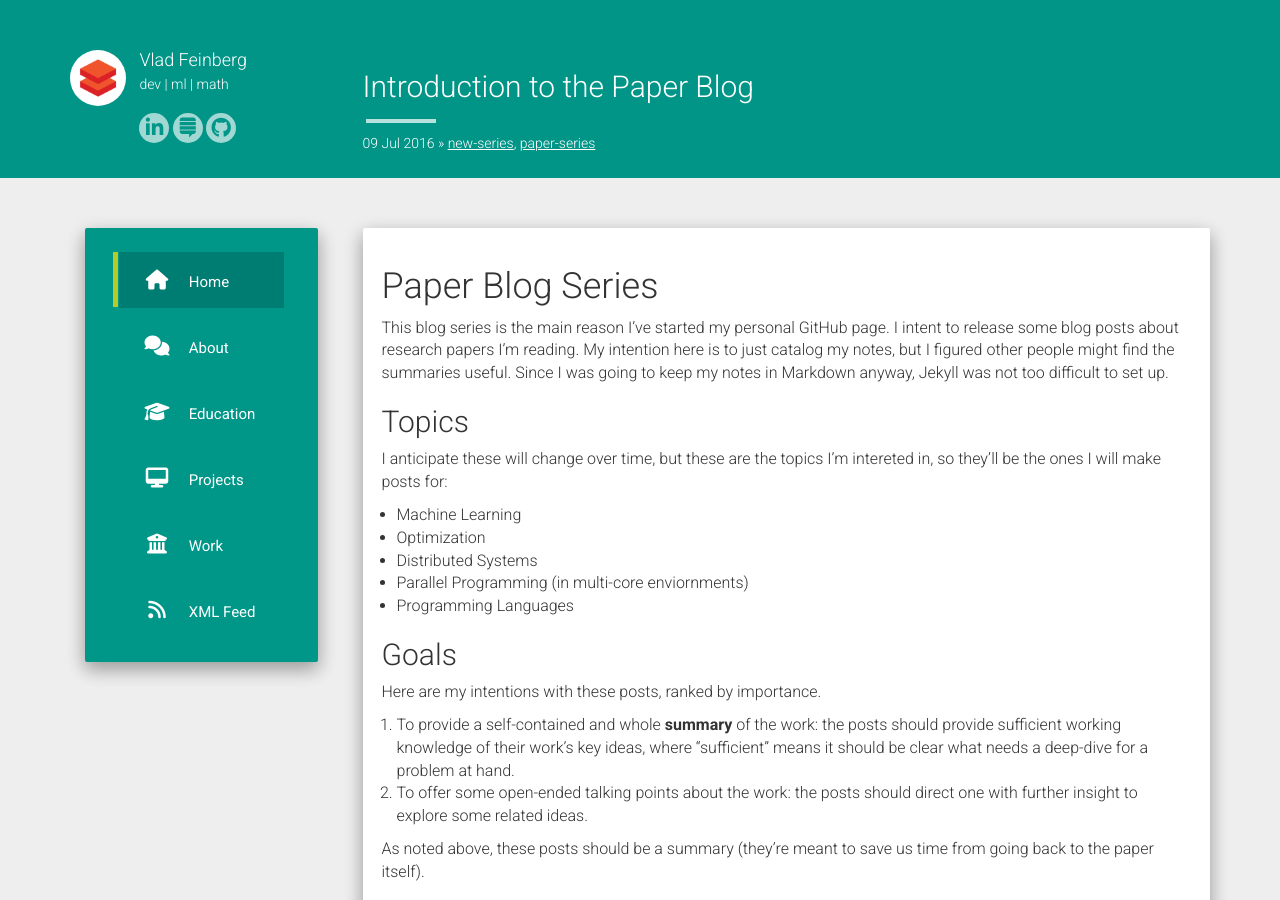
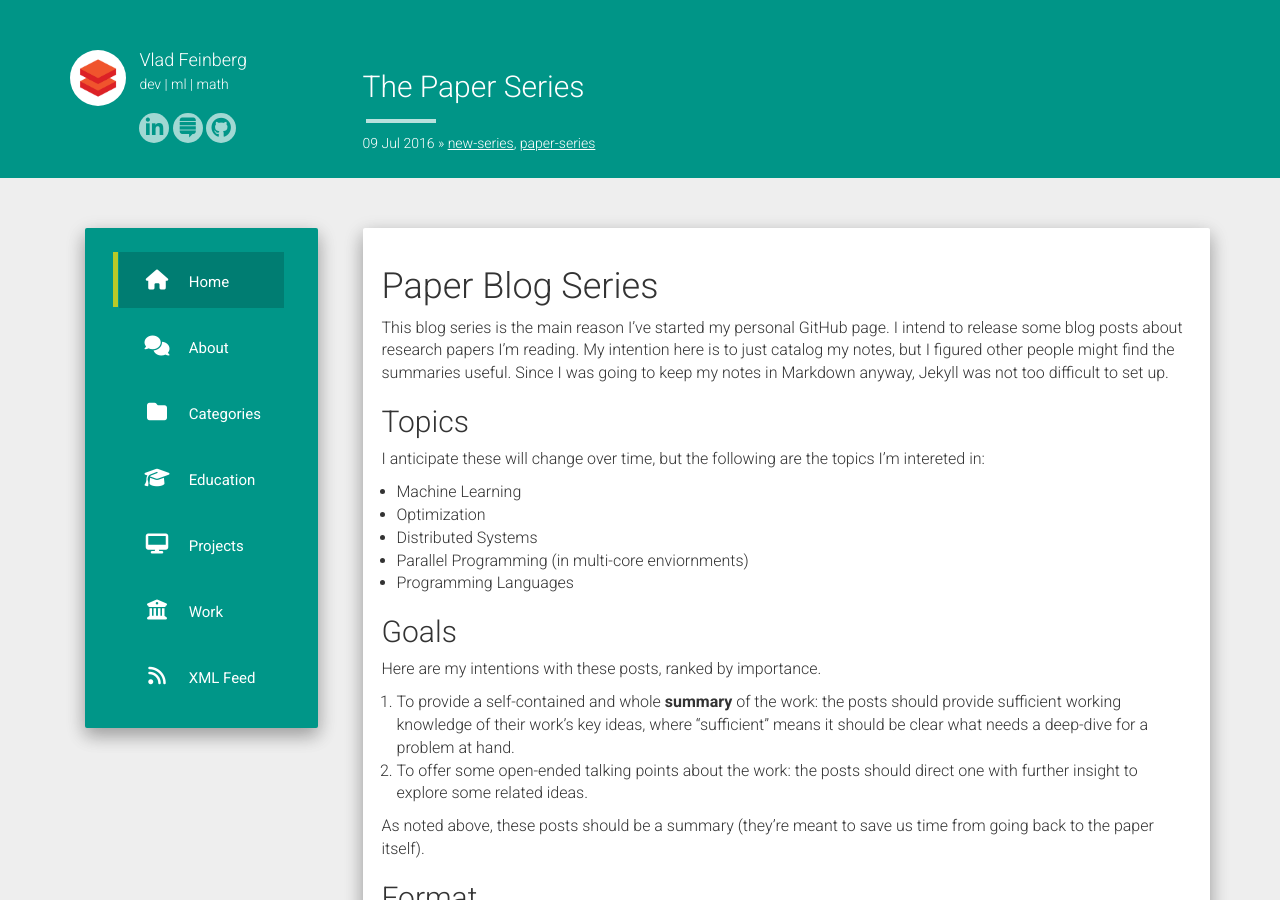
Before and after one commit to vlad17/vlad17.github.io, a Jekyll site: the page built from _posts/2016-07-09-introduction-to-the-paper-blog.md, in a window 1280 px wide and 900 px high. Built offline with Jekyll 4.4.1, drawn with Linux system fonts in a browser that asks for light colours; nearby versions of some CDN libraries; formulas are drawn with MathJax 3; comment, search, counter and statistics services are not loaded.

Commit message:
Added category tab

```diff
--- a/_config.yml
+++ b/_config.yml
@@ -12,6 +12,9 @@ urls:
     - text: About
       url: /about
       icon: fa-comments
+    - text: Categories
+      url: /categories
+      icon: fa-folder
     - text: Education
       url: /education
       icon: fa-graduation-cap
--- a/_posts/2016-07-09-introduction-to-the-paper-blog.md
+++ b/_posts/2016-07-09-introduction-to-the-paper-blog.md
@@ -1,17 +1,17 @@
 ---
 layout: post
-title:  "Introduction to the Paper Blog"
+title:  "The Paper Series"
 date:   2016-07-09
 categories: new-series paper-series
 ---
 
 # Paper Blog Series
 
-This blog series is the main reason I've started my personal GitHub page. I intent to release some blog posts about research papers I'm reading. My intention here is to just catalog my notes, but I figured other people might find the summaries useful. Since I was going to keep my notes in Markdown anyway, Jekyll was not too difficult to set up.
+This blog series is the main reason I've started my personal GitHub page. I intend to release some blog posts about research papers I'm reading. My intention here is to just catalog my notes, but I figured other people might find the summaries useful. Since I was going to keep my notes in Markdown anyway, Jekyll was not too difficult to set up.
 
 ## Topics
 
-I anticipate these will change over time, but these are the topics I'm intereted in, so they'll be the ones I will make posts for:
+I anticipate these will change over time, but the following are the topics I'm intereted in:
 
 * Machine Learning
 * Optimization
```
Also changed, not shown: about.md (+1 -1 lines).
